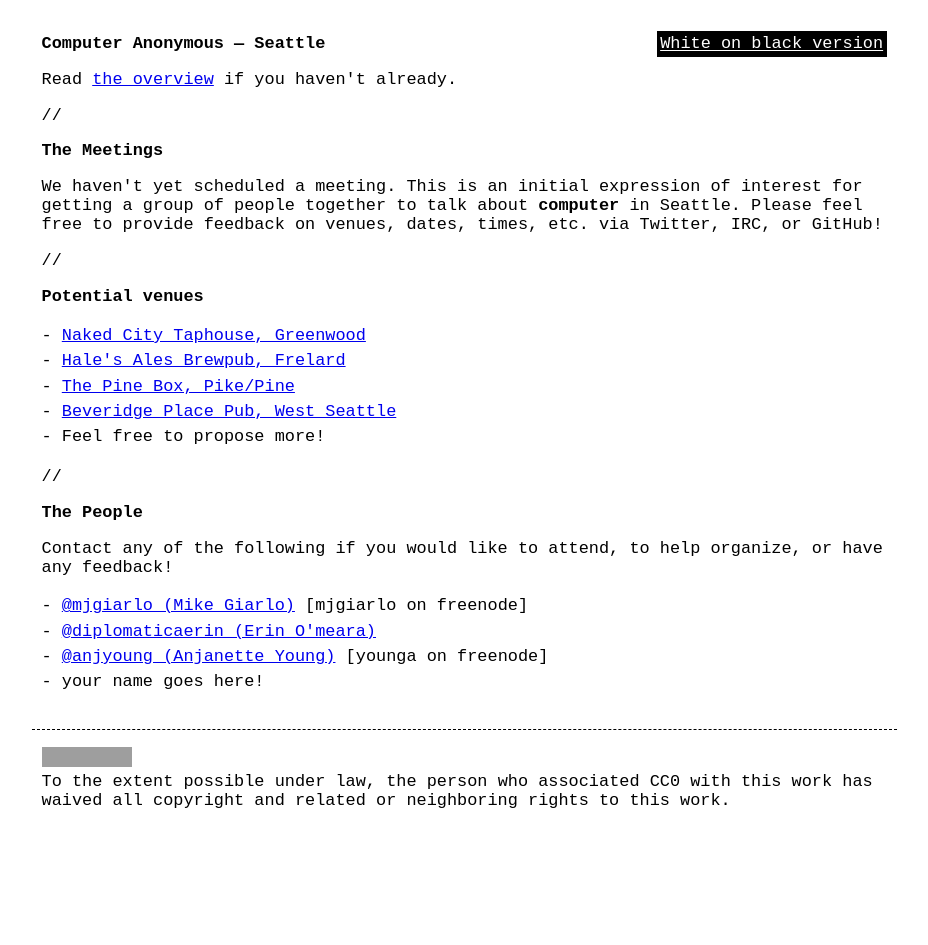
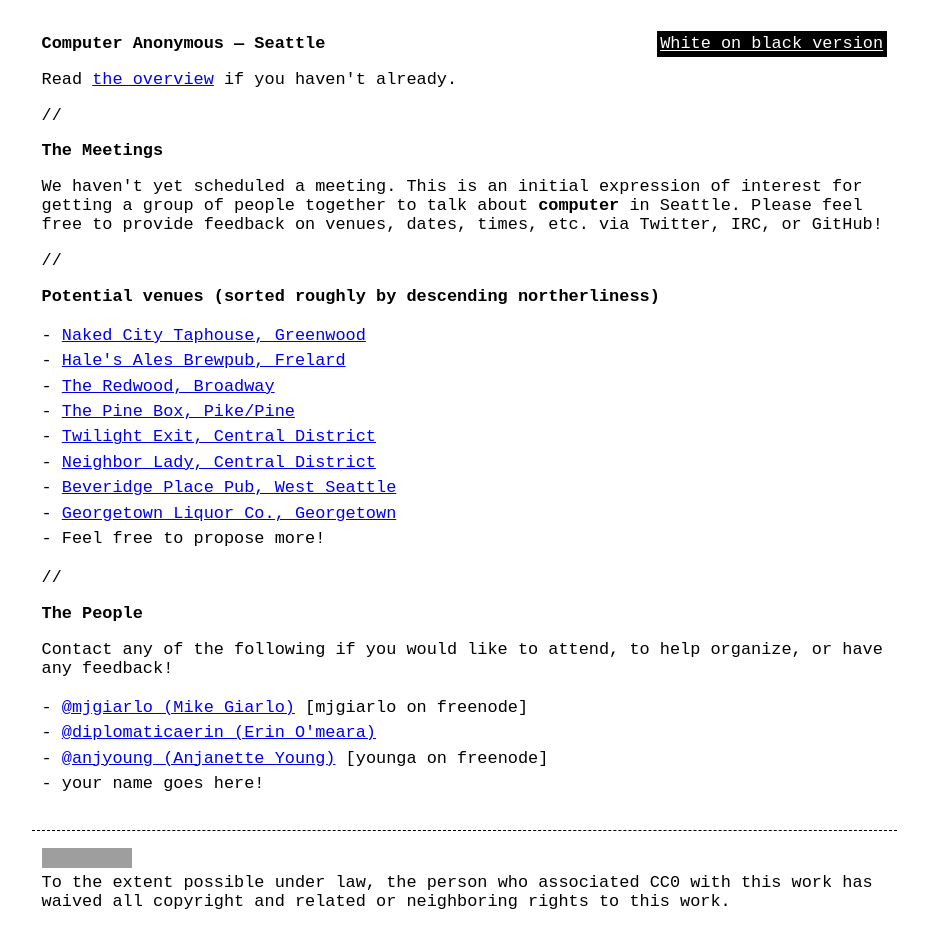
Before and after one commit to computeranonymous/computer, a Jekyll site: the page built from us_seattle.html, in a window 1280 px wide. Shown: the whole page, without its empty margins (176-1104 px from the left). Built offline with Jekyll 4.4.1, drawn with Linux system fonts in a browser that asks for light colours; before the commit the page ends 900 px from its top, so only the background shows below that; grey boxes are pictures that could not be loaded.

Commit message:
Adding more potential venues for meetups

```diff
--- a/us_seattle.html
+++ b/us_seattle.html
@@ -14,13 +14,17 @@ title: Computer Anonymous - Seattle
 
 <p>//</p>
 
-<h2 id="venues">Potential venues</h2>
+<h2 id="venues">Potential venues (sorted roughly by descending northerliness)</h2>
 
 <ul>
     <li><a href="http://nakedcitybrewing.com/">Naked City Taphouse, Greenwood</a></li>
     <li><a href="http://halesbrewery.com/">Hale's Ales Brewpub, Frelard</a></li>
+    <li><a href="http://www.yelp.com/biz/the-redwood-seattle">The Redwood, Broadway</a></li>
     <li><a href="http://www.pineboxbar.com/">The Pine Box, Pike/Pine</a></li>
+    <li><a href="http://twilightexit.com/">Twilight Exit, Central District</a></li>
+    <li><a href="https://www.facebook.com/theneighborlady">Neighbor Lady, Central District</a></li>
     <li><a href="http://www.beveridgeplacepub.com/">Beveridge Place Pub, West Seattle</a></li>
+    <li><a href="http://www.georgetownliquorcompany.com/">Georgetown Liquor Co., Georgetown</a></li>
     <li>Feel free to propose more!</li>
 </ul>
 
```
